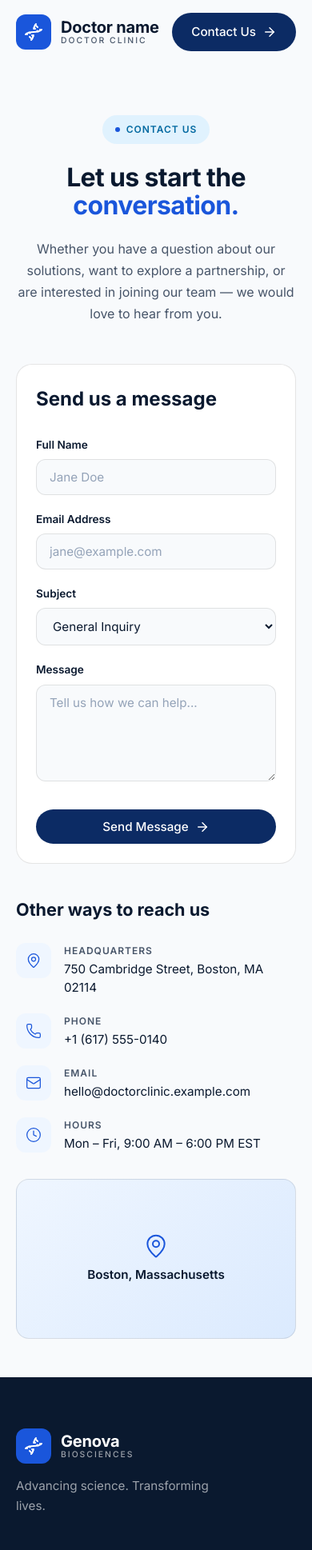
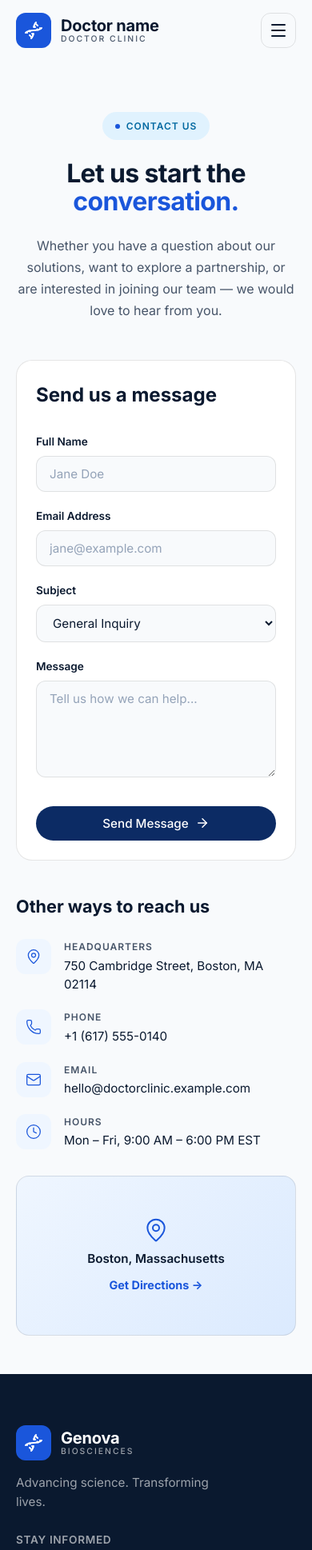
Before and after one commit to XORNOTFOUND02/genova-biosciences, a React (Vite) app: page /contact in a window 390 px wide. Shown: the top 1938 px of the page at 80% size. Built offline with nearby package versions, Linux system fonts and the light colour scheme.

Commit message:
feat(ux): mobile hamburger menu, click-to-call/email, directions, context-aware apply, newsletter, back-to-top

```diff
--- a/src/App.tsx
+++ b/src/App.tsx
@@ -1,10 +1,13 @@
-import { useState } from 'react';
+import { useState, useEffect } from 'react';
 import { BrowserRouter, Routes, Route, Link, useLocation } from 'react-router-dom';
 import {
   Dna,
   ChevronDown,
   ArrowRight,
   Play,
+  Menu,
+  X,
+  ArrowUp,
 } from 'lucide-react';
 import Solutions from './Solutions';
 import About from './About';
@@ -21,6 +24,22 @@ import './index.css';
 function Navbar() {
   const location = useLocation();
   const isHome = location.pathname === '/';
+  const [menuOpen, setMenuOpen] = useState(false);
+
+  // Close mobile menu on route change
+  useEffect(() => {
+    setMenuOpen(false);
+  }, [location.pathname]);
+
+  // Close mobile menu on Escape
+  useEffect(() => {
+    if (!menuOpen) return;
+    const onKey = (e: KeyboardEvent) => {
+      if (e.key === 'Escape') setMenuOpen(false);
+    };
+    window.addEventListener('keydown', onKey);
+    return () => window.removeEventListener('keydown', onKey);
+  }, [menuOpen]);
 
   return (
     <nav className="navbar" aria-label="Main navigation">
@@ -36,7 +55,7 @@ function Navbar() {
       </Link>
 
       {/* Navigation Links */}
-      <ul className="nav-links">
+      <ul className={menuOpen ? 'nav-links nav-links-open' : 'nav-links'} id="nav-menu">
         <li>
           <Link to="/solutions" className="nav-link">
             Solutions
@@ -63,7 +82,25 @@ function Navbar() {
             Careers
           </Link>
         </li>
+        <li className="nav-mobile-only">
+          <Link to="/contact" className="nav-link nav-link-contact">
+            Contact Us
+            <ArrowRight size={16} strokeWidth={2} />
+          </Link>
+        </li>
       </ul>
+
+      {/* Mobile Menu Toggle */}
+      <button
+        type="button"
+        className="nav-toggle"
+        aria-label={menuOpen ? 'Close menu' : 'Open menu'}
+        aria-expanded={menuOpen}
+        aria-controls="nav-menu"
+        onClick={() => setMenuOpen((v) => !v)}
+      >
+        {menuOpen ? <X size={24} strokeWidth={2} /> : <Menu size={24} strokeWidth={2} />}
+      </button>
 
       {/* CTA */}
       <Link to="/contact" className="nav-cta">
@@ -77,6 +114,57 @@ function Navbar() {
 /* ============================================
    Shared Footer
    ============================================ */
+function FooterNewsletter() {
+  const [email, setEmail] = useState('');
+  const [error, setError] = useState('');
+  const [subscribed, setSubscribed] = useState(false);
+
+  const subscribe = (e: React.FormEvent) => {
+    e.preventDefault();
+    if (!email.trim()) {
+      setError('Please enter your email');
+      return;
+    }
+    if (!/^[^\s@]+@[^\s@]+\.[^\s@]+$/.test(email)) {
+      setError('Please enter a valid email address');
+      return;
+    }
+    setError('');
+    setSubscribed(true);
+  };
+
+  return (
+    <div className="footer-newsletter">
+      <h4>Stay informed</h4>
+      {subscribed ? (
+        <p className="footer-newsletter-success" role="status">
+          You&apos;re subscribed! Watch your inbox for our newsletter.
+        </p>
+      ) : (
+        <form className="footer-newsletter-form" onSubmit={subscribe} noValidate>
+          <input
+            type="email"
+            value={email}
+            onChange={(e) => {
+              setEmail(e.target.value);
+              if (error) setError('');
+            }}
+            placeholder="Your email address"
+            aria-label="Email address for newsletter"
+            aria-invalid={!!error}
+          />
+          <button type="submit">Subscribe</button>
+          {error && (
+            <span className="footer-newsletter-error" role="alert">
+              {error}
+            </span>
+          )}
+        </form>
+      )}
+    </div>
+  );
+}
+
 function Footer() {
   return (
     <footer className="site-footer">
@@ -94,6 +182,7 @@ function Footer() {
           <p className="footer-tagline">
             Advancing science. Transforming lives.
           </p>
+          <FooterNewsletter />
         </div>
 
         <div className="footer-links">
@@ -203,12 +292,46 @@ function Home() {
 }
 
 /* ============================================
+   Scroll Utilities
+   ============================================ */
+function ScrollToTop() {
+  const { pathname } = useLocation();
+  useEffect(() => {
+    window.scrollTo(0, 0);
+  }, [pathname]);
+  return null;
+}
+
+function BackToTop() {
+  const [visible, setVisible] = useState(false);
+
+  useEffect(() => {
+    const onScroll = () => setVisible(window.scrollY > 400);
+    window.addEventListener('scroll', onScroll, { passive: true });
+    onScroll();
+    return () => window.removeEventListener('scroll', onScroll);
+  }, []);
+
+  return (
+    <button
+      type="button"
+      className={visible ? 'back-to-top back-to-top-visible' : 'back-to-top'}
+      aria-label="Back to top"
+      onClick={() => window.scrollTo({ top: 0, behavior: 'smooth' })}
+    >
+      <ArrowUp size={20} strokeWidth={2} />
+    </button>
+  );
+}
+
+/* ============================================
    App Root
    ============================================ */
 function App() {
   return (
     <BrowserRouter>
       <div className="app">
+        <ScrollToTop />
         <Navbar />
         <Routes>
           <Route path="/" element={<Home />} />
@@ -220,6 +343,7 @@ function App() {
           <Route path="/contact" element={<Contact />} />
         </Routes>
         <Footer />
+        <BackToTop />
       </div>
     </BrowserRouter>
   );
--- a/src/Careers.tsx
+++ b/src/Careers.tsx
@@ -154,7 +154,10 @@ export default function Careers() {
                   ))}
                 </div>
               </div>
-              <Link to="/contact" className="careers-role-apply">
+              <Link
+                to={`/contact?subject=Careers&role=${encodeURIComponent(role.title)}`}
+                className="careers-role-apply"
+              >
                 Apply
                 <ArrowRight size={16} strokeWidth={2} />
               </Link>
@@ -235,7 +238,7 @@ export default function Careers() {
             and tell us how you would like to contribute.
           </p>
           <div className="careers-cta-actions">
-            <Link to="/contact" className="btn-primary">
+            <Link to="/contact?subject=Careers" className="btn-primary">
               Send Your Resume
               <ArrowRight className="arrow-icon" size={18} strokeWidth={2} />
             </Link>
--- a/src/Contact.css
+++ b/src/Contact.css
@@ -265,3 +265,32 @@
   .contact-form-card { padding: 1.5rem; }
   .contact-body { padding: 1rem var(--spacing-hero-x) 3rem; }
 }
+
+/* ---- Clickable contact links ---- */
+.contact-info-link {
+  text-decoration: none;
+  transition: color var(--transition-fast);
+}
+
+.contact-info-link:hover {
+  color: var(--color-primary);
+  text-decoration: underline;
+}
+
+/* ---- Get Directions map link ---- */
+a.contact-map-placeholder {
+  text-decoration: none;
+  cursor: pointer;
+  transition: transform var(--transition-fast), box-shadow var(--transition-fast);
+}
+
+a.contact-map-placeholder:hover {
+  transform: translateY(-3px);
+  box-shadow: 0 12px 30px rgba(26, 86, 219, 0.18);
+}
+
+.contact-map-placeholder .contact-map-cta {
+  color: var(--color-primary);
+  font-size: 0.9rem;
+  font-weight: 700;
+}
--- a/src/Contact.tsx
+++ b/src/Contact.tsx
@@ -1,4 +1,5 @@
-import { useState, type FormEvent } from 'react';
+import { useState, useEffect, type FormEvent } from 'react';
+import { useSearchParams } from 'react-router-dom';
 import { ArrowRight, Mail, MapPin, Phone, Clock, CheckCircle } from 'lucide-react';
 import './Contact.css';
 
@@ -11,12 +12,15 @@ interface FormData {
 
 type Errors = Partial<Record<keyof FormData, string>>;
 
-const offices = [
+const offices: { icon: typeof MapPin; label: string; value: string; href?: string }[] = [
   { icon: MapPin, label: 'Headquarters', value: '750 Cambridge Street, Boston, MA 02114' },
-  { icon: Phone, label: 'Phone', value: '+1 (617) 555-0140' },
-  { icon: Mail, label: 'Email', value: 'hello@doctorclinic.example.com' },
+  { icon: Phone, label: 'Phone', value: '+1 (617) 555-0140', href: 'tel:+16175550140' },
+  { icon: Mail, label: 'Email', value: 'hello@doctorclinic.example.com', href: 'mailto:hello@doctorclinic.example.com' },
   { icon: Clock, label: 'Hours', value: 'Mon – Fri, 9:00 AM – 6:00 PM EST' },
 ];
+
+const mapsUrl =
+  'https://www.google.com/maps/search/?api=1&query=750+Cambridge+Street+Boston+MA+02114';
 
 const subjects = ['General Inquiry', 'Partnerships', 'Press & Media', 'Careers', 'Technical Support'];
 
@@ -35,6 +39,22 @@ export default function Contact() {
   const [errors, setErrors] = useState<Errors>({});
   const [submitted, setSubmitted] = useState(false);
   const [sending, setSending] = useState(false);
+  const [searchParams] = useSearchParams();
+
+  // Prefill from URL: /contact?subject=Careers&role=Full-Stack%20Engineer
+  useEffect(() => {
+    const subject = searchParams.get('subject');
+    const role = searchParams.get('role');
+    setForm((prev) => {
+      const next = { ...prev };
+      if (subject && subjects.includes(subject)) next.subject = subject;
+      if (role) {
+        next.subject = 'Careers';
+        next.message = `I would like to apply for the ${role} position.`;
+      }
+      return next;
+    });
+  }, [searchParams]);
 
   const update = (field: keyof FormData, value: string) => {
     setForm((prev) => ({ ...prev, [field]: value }));
@@ -193,16 +213,28 @@ export default function Contact() {
                 </div>
                 <div>
                   <span className="contact-info-label">{item.label}</span>
-                  <span className="contact-info-value">{item.value}</span>
+                  {item.href ? (
+                    <a className="contact-info-value contact-info-link" href={item.href}>
+                      {item.value}
+                    </a>
+                  ) : (
+                    <span className="contact-info-value">{item.value}</span>
+                  )}
                 </div>
               </div>
             ))}
           </div>
 
-          <div className="contact-map-placeholder" aria-hidden="true">
+          <a
+            className="contact-map-placeholder"
+            href={mapsUrl}
+            target="_blank"
+            rel="noopener noreferrer"
+          >
             <MapPin size={32} strokeWidth={1.5} />
             <span>Boston, Massachusetts</span>
-          </div>
+            <span className="contact-map-cta">Get Directions →</span>
+          </a>
         </div>
       </section>
     </div>
--- a/src/index.css
+++ b/src/index.css
@@ -247,6 +247,37 @@ ol {
   transform: translateX(2px);
 }
 
+/* --- Mobile Menu Toggle (hidden on desktop) --- */
+.nav-toggle {
+  display: none;
+  align-items: center;
+  justify-content: center;
+  width: 44px;
+  height: 44px;
+  padding: 0;
+  background: none;
+  border: 1px solid var(--color-divider);
+  border-radius: 12px;
+  color: var(--color-text-primary);
+  cursor: pointer;
+  transition: all var(--transition-fast);
+}
+
+.nav-toggle:hover {
+  border-color: var(--color-primary);
+  color: var(--color-primary);
+}
+
+/* Contact item inside menu — mobile only */
+.nav-mobile-only {
+  display: none;
+}
+
+.nav-link-contact {
+  color: var(--color-primary) !important;
+  font-weight: 600;
+}
+
 /* ============================================
    Hero Section
    ============================================ */
@@ -453,6 +484,51 @@ ol {
     display: none;
   }
 
+  /* Hamburger visible on mobile only */
+  .nav-toggle {
+    display: inline-flex;
+    margin-left: auto;
+  }
+
+  .navbar .nav-cta {
+    display: none;
+  }
+
+  /* Mobile dropdown panel */
+  .nav-links.nav-links-open {
+    display: flex;
+    flex-direction: column;
+    align-items: stretch;
+    gap: 0;
+    position: absolute;
+    top: 100%;
+    left: 0;
+    right: 0;
+    background-color: var(--color-bg);
+    border-bottom: 1px solid var(--color-divider);
+    box-shadow: 0 16px 40px rgba(2, 6, 23, 0.25);
+    padding: 0.5rem 0;
+    z-index: 50;
+  }
+
+  .nav-links.nav-links-open li {
+    border-bottom: 1px solid var(--color-divider);
+  }
+
+  .nav-links.nav-links-open li:last-child {
+    border-bottom: none;
+  }
+
+  .nav-links.nav-links-open .nav-link {
+    padding: 0.9rem var(--spacing-nav-x);
+    font-size: 1rem;
+    justify-content: space-between;
+  }
+
+  .nav-links.nav-links-open .nav-mobile-only {
+    display: list-item;
+  }
+
   .navbar {
     padding: var(--spacing-nav-y) var(--spacing-nav-x);
   }
@@ -610,3 +686,111 @@ ol {
     min-width: 140px;
   }
 }
+
+/* ============================================
+   Footer Newsletter
+   ============================================ */
+.footer-newsletter {
+  margin-top: 1.5rem;
+  max-width: 340px;
+}
+
+.footer-newsletter h4 {
+  font-size: 0.85rem;
+  font-weight: 600;
+  text-transform: uppercase;
+  letter-spacing: 0.05em;
+  color: rgba(255, 255, 255, 0.6);
+  margin-bottom: 0.75rem;
+}
+
+.footer-newsletter-form {
+  display: flex;
+  flex-wrap: wrap;
+  gap: 0.5rem;
+}
+
+.footer-newsletter-form input {
+  flex: 1 1 180px;
+  min-width: 0;
+  padding: 0.7rem 1rem;
+  font-size: 0.9rem;
+  color: #ffffff;
+  background-color: rgba(255, 255, 255, 0.08);
+  border: 1px solid rgba(255, 255, 255, 0.15);
+  border-radius: 9999px;
+  outline: none;
+  transition: border-color var(--transition-fast);
+}
+
+.footer-newsletter-form input::placeholder {
+  color: rgba(255, 255, 255, 0.45);
+}
+
+.footer-newsletter-form input:focus {
+  border-color: var(--color-primary);
+}
+
+.footer-newsletter-form button {
+  padding: 0.7rem 1.4rem;
+  font-size: 0.9rem;
+  font-weight: 600;
+  color: #ffffff;
+  background-color: var(--color-btn-primary);
+  border: none;
+  border-radius: 9999px;
+  cursor: pointer;
+  transition: background-color var(--transition-fast);
+}
+
+.footer-newsletter-form button:hover {
+  background-color: var(--color-btn-primary-hover);
+}
+
+.footer-newsletter-error {
+  flex-basis: 100%;
+  font-size: 0.8rem;
+  color: #f87171;
+}
+
+.footer-newsletter-success {
+  font-size: 0.9rem;
+  color: #4ade80;
+  line-height: 1.5;
+}
+
+/* ============================================
+   Back to Top Button
+   ============================================ */
+.back-to-top {
+  position: fixed;
+  right: 1.5rem;
+  bottom: 1.5rem;
+  width: 46px;
+  height: 46px;
+  display: flex;
+  align-items: center;
+  justify-content: center;
+  background-color: var(--color-btn-primary);
+  color: #ffffff;
+  border: none;
+  border-radius: 50%;
+  cursor: pointer;
+  box-shadow: 0 8px 24px rgba(2, 6, 23, 0.3);
+  opacity: 0;
+  visibility: hidden;
+  transform: translateY(12px);
+  transition: all var(--transition-fast);
+  z-index: 60;
+}
+
+.back-to-top-visible {
+  opacity: 1;
+  visibility: visible;
+  transform: translateY(0);
+}
+
+.back-to-top:hover {
+  background-color: var(--color-btn-primary-hover);
+  transform: translateY(-3px);
+}
```
